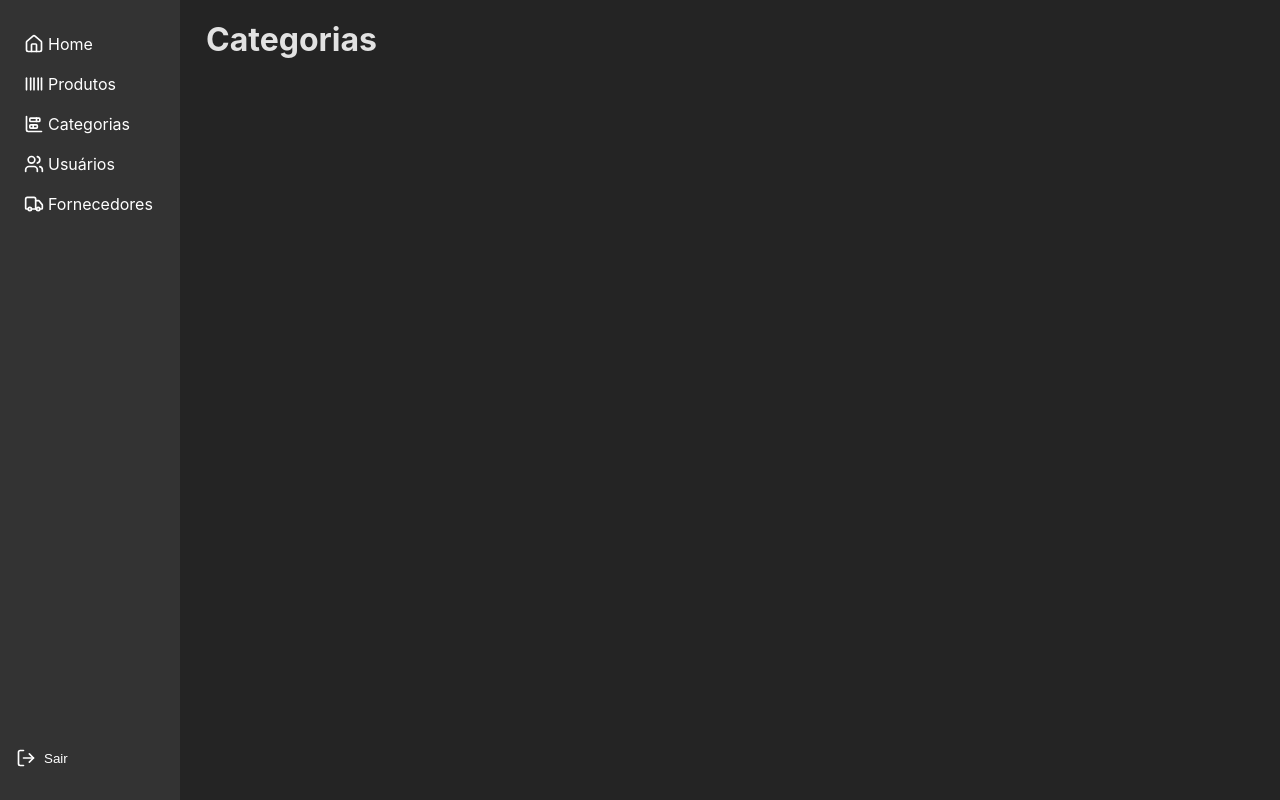
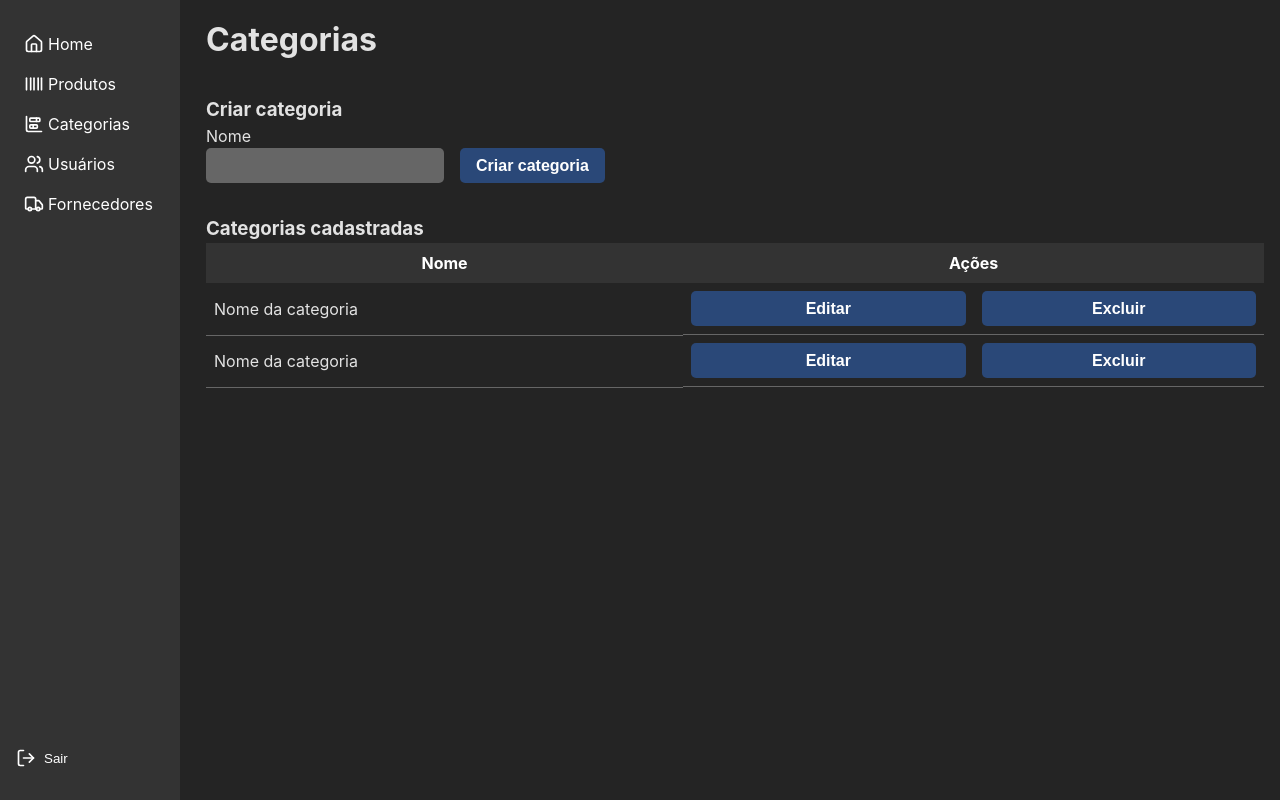
Before and after one commit to will4raujo/frontend-inventory-control, a Vue app: page /categories in a window 1280 px wide. Built offline with nearby package versions, Linux system fonts and the light colour scheme.

Commit message:
feat: categories page layout

```diff
--- a/src/pages/Categories.vue
+++ b/src/pages/Categories.vue
@@ -1,9 +1,96 @@
+<script setup>
+  import Button from '../components/atoms/Button.vue';
+  import InputText from '../components/atoms/InputText.vue';
+</script>
+
 <template>
   <h1>Categorias</h1>
+  <div>
+
+    <div class="first-row">
+      <h3>Criar categoria</h3>
+      <div class="inputs-container">
+        <InputText id="name" placeholder="Nome" type="text" />
+        <div class="btn-wrapper">
+          <Button text="Criar categoria" />
+        </div>
+      </div>
+    </div>
+
+    <div class="table-wrapper">
+      <h3>Categorias cadastradas</h3>
+      <table>
+        <thead>
+          <tr>
+            <th>Nome</th>
+            <th>Ações</th>
+          </tr>
+        </thead>
+        <tbody>
+          <tr>
+            <td>Nome da categoria</td>
+            <td>
+              <Button text="Editar" />
+              <Button text="Excluir" />
+            </td>
+          </tr>
+          <tr>
+            <td>Nome da categoria</td>
+            <td>
+              <Button text="Editar" />
+              <Button text="Excluir" />
+            </td>
+          </tr>
+        </tbody>
+      </table>
+    </div>
+  </div>
 </template>
 
-<script>
-export default {
-  name: 'Categories',
-};
-</script>
+<style scoped>
+
+  .first-row {
+    margin: 2rem 0;
+  }
+
+  .inputs-container {
+    display: flex;
+    align-items: end;
+    gap: 1rem;
+  }
+
+  .btn-wrapper {
+    max-width: 220px;
+  }
+
+  table {
+    width: 100%;
+    border-collapse: collapse;
+  }
+
+  th {
+    background-color: #333;
+    color: #fff;
+    padding: 0.5rem;
+  }
+
+  td {
+    border-bottom: 1px solid #666;
+    padding: 0.5rem;
+  }
+
+
+  th:last-child {
+    text-align: center;
+  }
+
+  td:last-child {
+    display: flex;
+    gap: 1rem;
+    justify-content: end;
+  }
+
+  tr:hover {
+    background-color: #555;
+  }
+</style>
```
